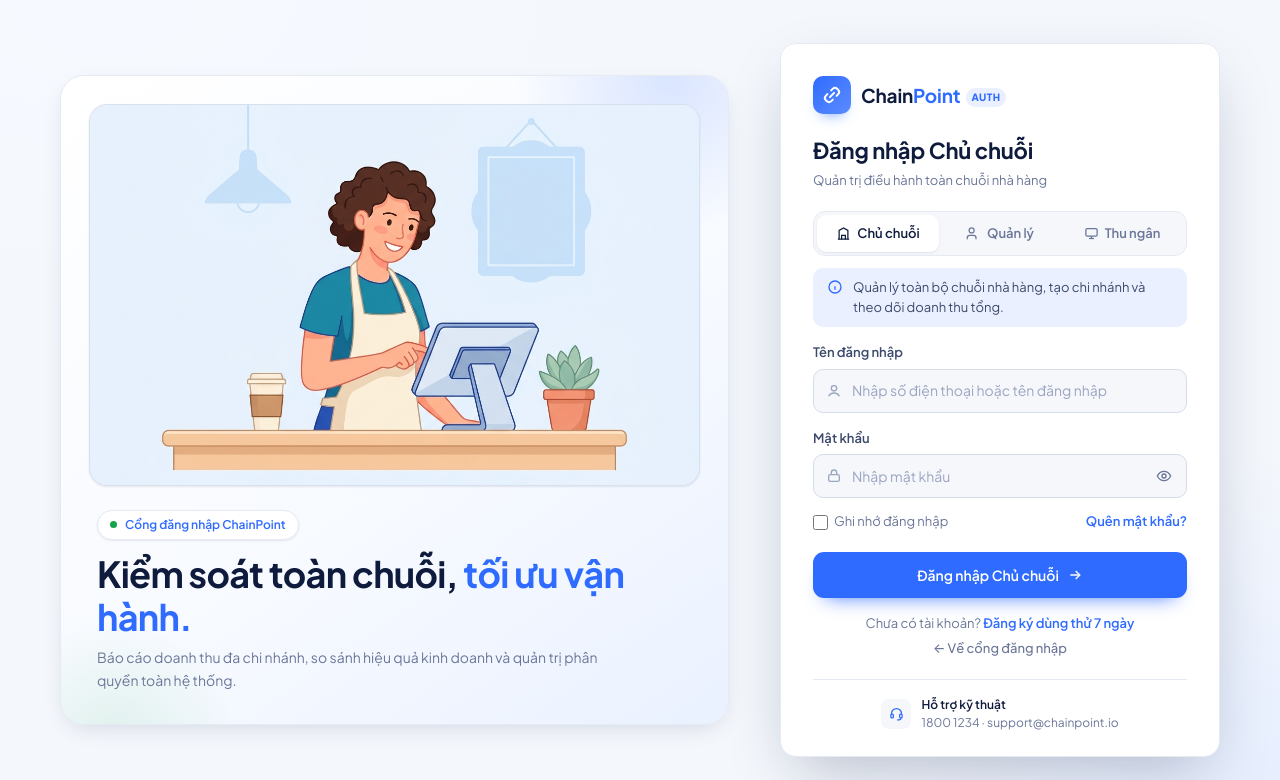
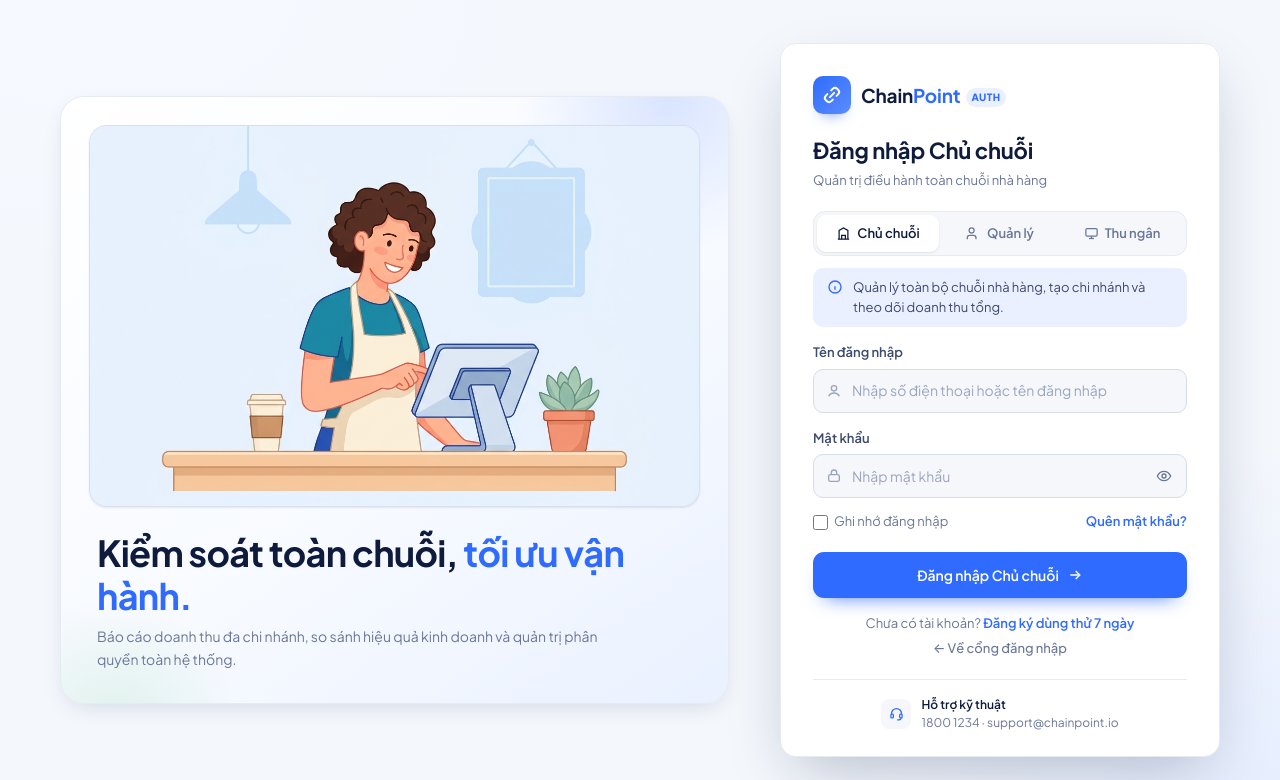
Before and after one commit to NhutCNTT/ChainPoint, a Spring Boot app: page /Frontend/pages/auth/login.html in a window 1280 px wide. Shown: the top 780 px of the page. Run offline with Spring Boot 4, Linux system fonts and the light colour scheme; some of the project's set-up classes (security, data sources, template engines, error pages and the like) are left out, and stand-ins take their place.

Commit message:
small optimizer UI

```diff
--- a/src/main/resources/application.yml
+++ b/src/main/resources/application.yml
@@ -41,6 +41,7 @@ spring:
 #    port: 5672
 #    username: guest
 #    password: guest
+
 jwt:
   secret: 1858FEBBD48332BFB67978F5929B105A6668DEF6AD59AFB82D9E90506A85A05D
   expiration: 86400000
--- a/src/main/resources/static/Frontend/css/auth/login.css
+++ b/src/main/resources/static/Frontend/css/auth/login.css
@@ -93,28 +93,6 @@ body {
     z-index: 1;
     max-width: 560px;
     padding: 0 var(--sp-2) var(--sp-1);
-}
-
-.hero-badge {
-    display: inline-flex;
-    align-items: center;
-    gap: 8px;
-    font-size: var(--fs-xs);
-    font-weight: var(--fw-semibold);
-    color: var(--primary);
-    background: #ffffff;
-    border: 1px solid var(--border);
-    padding: 5px 12px;
-    border-radius: var(--r-full);
-    margin-bottom: var(--sp-3);
-    box-shadow: var(--shadow-sm);
-}
-
-.hero-badge .dot {
-    width: 7px;
-    height: 7px;
-    border-radius: 50%;
-    background: var(--success);
 }
 
 .hero-copy h1 {
--- a/src/main/resources/static/Frontend/pages/admin/dashboard.html
+++ b/src/main/resources/static/Frontend/pages/admin/dashboard.html
@@ -61,11 +61,6 @@
         </div>
 
         <div class="top-actions">
-          <div class="status-badge">
-            <span class="pulse-dot"></span>
-            <span id="openBranchesCount">Đang cập nhật...</span>
-          </div>
-
           <button class="icon-btn" type="button" aria-label="Thông báo">
             <svg width="18" height="18" viewBox="0 0 24 24" fill="none" stroke="currentColor" stroke-width="2" stroke-linecap="round" stroke-linejoin="round"><path d="M6 8a6 6 0 0 1 12 0c0 7 3 9 3 9H3s3-2 3-9"/><path d="M10.3 21a1.94 1.94 0 0 0 3.4 0"/></svg>
             <span class="notif-badge"></span>
--- a/src/main/resources/static/Frontend/pages/auth/login.html
+++ b/src/main/resources/static/Frontend/pages/auth/login.html
@@ -19,7 +19,6 @@
         <img src="../../assets/images/login-illustration.jpg" alt="ChainPoint — Quản lý chuỗi nhà hàng và bán hàng POS" />
       </div>
       <div class="hero-copy">
-        <div class="hero-badge"><span class="dot"></span> Cổng đăng nhập ChainPoint</div>
         <h1 id="heroTitle">Kiểm soát toàn chuỗi, <span>tối ưu vận hành.</span></h1>
         <p id="heroText">Báo cáo doanh thu đa chi nhánh, so sánh hiệu quả kinh doanh và quản trị phân quyền toàn hệ thống.</p>
       </div>
--- a/src/main/resources/static/Frontend/pages/branch/dashboard.html
+++ b/src/main/resources/static/Frontend/pages/branch/dashboard.html
@@ -61,11 +61,6 @@
         </div>
 
         <div class="top-actions">
-          <div class="status-badge">
-            <span class="pulse-dot"></span>
-            <span id="openBranchesCount">Đang cập nhật...</span>
-          </div>
-
           <button class="icon-btn" type="button" aria-label="Thông báo">
             <svg width="18" height="18" viewBox="0 0 24 24" fill="none" stroke="currentColor" stroke-width="2" stroke-linecap="round" stroke-linejoin="round"><path d="M6 8a6 6 0 0 1 12 0c0 7 3 9 3 9H3s3-2 3-9"/><path d="M10.3 21a1.94 1.94 0 0 0 3.4 0"/></svg>
             <span class="notif-badge"></span>
--- a/src/main/resources/static/Frontend/pages/owner/dashboard.html
+++ b/src/main/resources/static/Frontend/pages/owner/dashboard.html
@@ -61,11 +61,6 @@
         </div>
 
         <div class="top-actions">
-          <div class="status-badge">
-            <span class="pulse-dot"></span>
-            <span id="openBranchesCount">Đang cập nhật...</span>
-          </div>
-
           <button class="icon-btn" type="button" aria-label="Thông báo">
             <svg width="18" height="18" viewBox="0 0 24 24" fill="none" stroke="currentColor" stroke-width="2" stroke-linecap="round" stroke-linejoin="round"><path d="M6 8a6 6 0 0 1 12 0c0 7 3 9 3 9H3s3-2 3-9"/><path d="M10.3 21a1.94 1.94 0 0 0 3.4 0"/></svg>
             <span class="notif-badge"></span>
```
Also changed, not shown: src/main/resources/static/Frontend/css/admin/dashboard.css (+0 -25 lines), src/main/resources/static/Frontend/js/admin/dashboard.js (+0 -9 lines).
